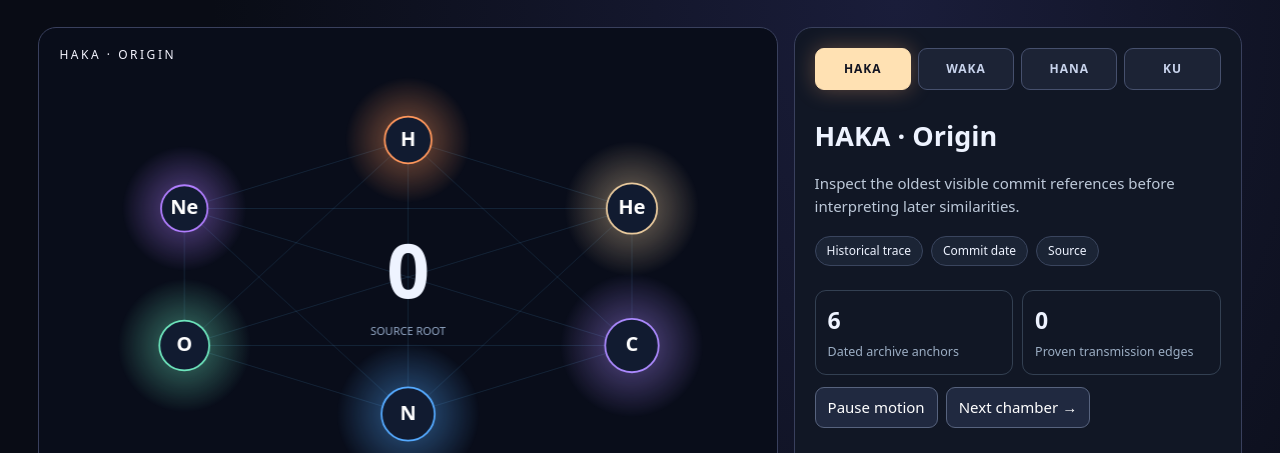
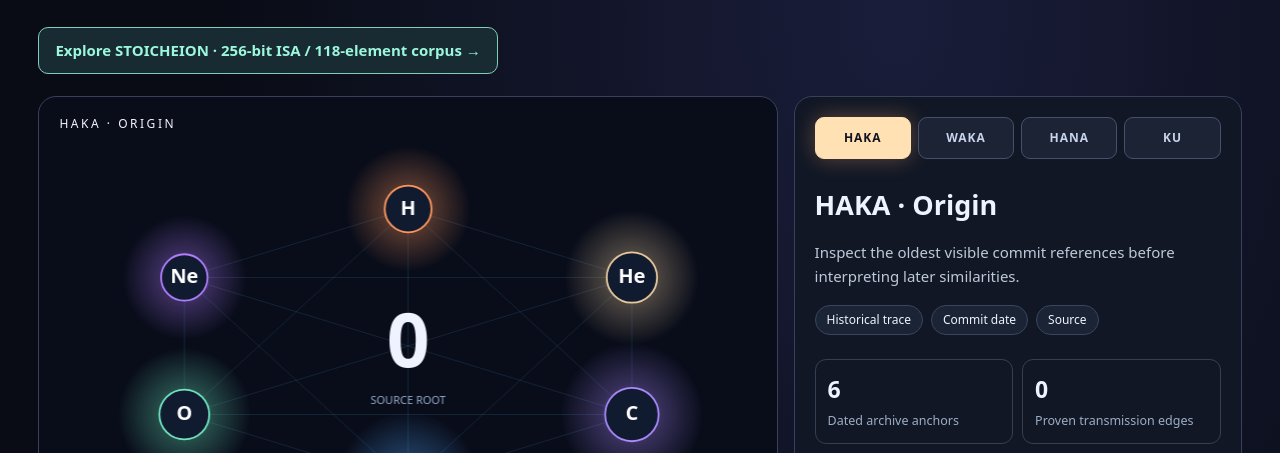
Before and after one commit to DavidWise01/gemini, a plain HTML site: page index.html in a window 1280 px wide. Shown: the part 314-767 px from the top of the page. Drawn offline with Linux system fonts and the light colour scheme.

Commit message:
ui: link STOICHEION corpus from four-chamber Gemini home

```diff
--- a/index.html
+++ b/index.html
@@ -8,6 +8,7 @@
 <body><div class="shell"><header><div class="brand"><span class="dot"></span> ROOT0 / GEMINI / EVIDENCE ATLAS</div><div class="status">23 NOV 2026 · OBSERVATION ≠ CAUSATION · .dlw</div></header>
 <main><h1>HAKA <span>/</span> WAKA <span>/</span><br>HANA <span>/</span> KU</h1>
 <p class="lede">Four interactive chambers for one chronological question: what do the surviving GitHub records establish about chemistry vocabulary, and what remains unverified about Gemini's elemental names?</p>
+<p style="margin:0 0 22px"><a href="./stoicheion.html" style="display:inline-block;padding:11px 16px;border:1px solid #82cdb8;border-radius:10px;background:#182b32;color:#9cf7dc;font-weight:700;text-decoration:none">Explore STOICHEION · 256-bit ISA / 118-element corpus →</a></p>
 <div class="stage"><div class="viz"><canvas id="field" role="img" aria-label="Animated field showing element nodes, connections and date-indexed evidence"></canvas><div class="viz-title" id="vizTitle">HAKA · Origin</div><div class="viz-foot" id="vizFoot">Evidence is dated; interpretation remains separate.</div></div>
 <aside class="panel"><div class="tabs" role="group" aria-label="Four chambers"><button data-mode="0" aria-pressed="true">HAKA</button><button data-mode="1" aria-pressed="false">WAKA</button><button data-mode="2" aria-pressed="false">HANA</button><button data-mode="3" aria-pressed="false">KU</button></div><h2 id="heading">HAKA · Origin</h2><p id="meaning">Inspect the oldest visible commit references before interpreting later similarities.</p><div class="key" id="chips"><span>Historical trace</span><span>Commit date</span><span>Source</span></div><div class="stats"><div class="stat"><b id="count">6</b><small>Dated archive anchors</small></div><div class="stat"><b>0</b><small>Proven transmission edges</small></div></div><div class="controls"><button id="pause" type="button">Pause motion</button><button id="next" type="button">Next chamber →</button></div></aside></div>
 <section><div class="section-head"><h2>Immutable chronological anchors</h2><small>Click the original source, not a retelling</small></div><div class="timeline" id="timeline"></div></section>
```
